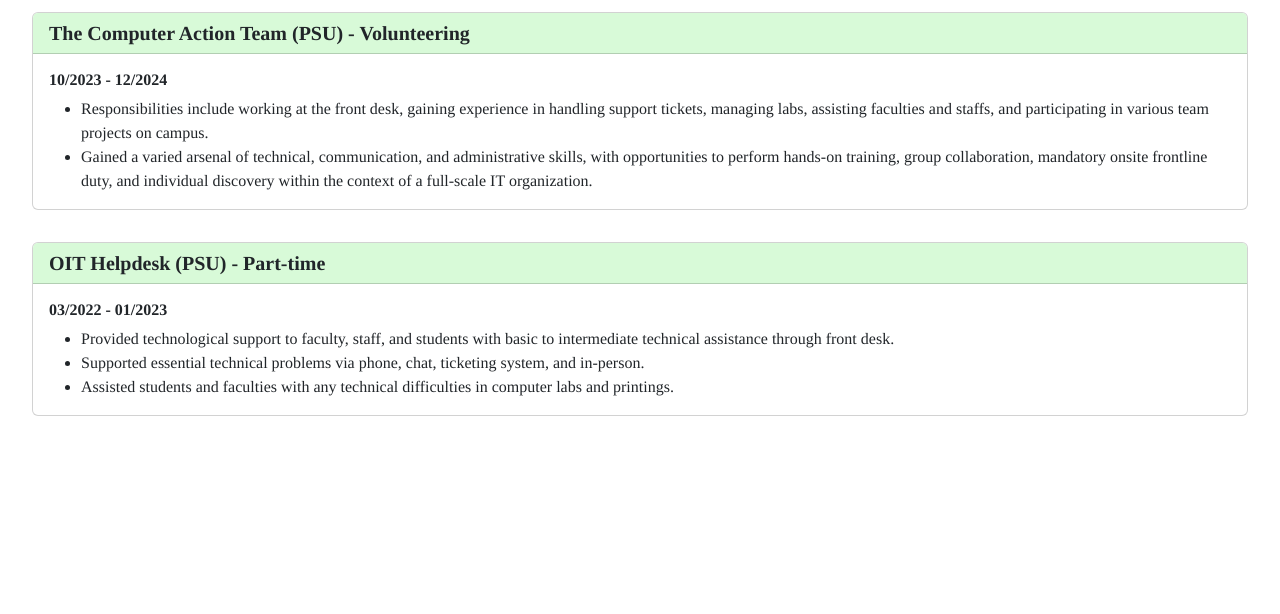
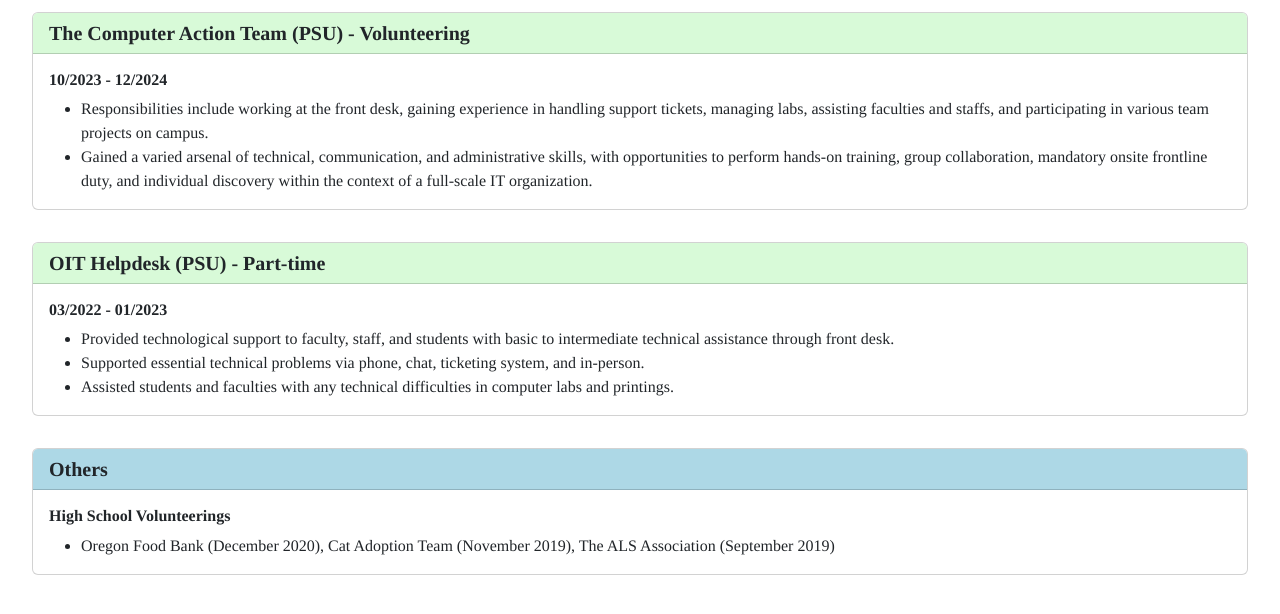
Before and after one commit to AndyDuong12/AndyDuong12.github.io, a plain HTML site: page pages/work.html in a window 1280 px wide. Shown: the part 140-754 px from the top of the page. Drawn offline with nearby package versions, Linux system fonts and the light colour scheme.

Commit message:
Add high school volunteering in work page

```diff
--- a/assets/styles.css
+++ b/assets/styles.css
@@ -26,6 +26,11 @@
     width: 60%;
 }
 
+/* work.html */
+#volunteering {
+    background-color: lightblue;
+}
+
 /* work.html, projects.html */
 .card {
     margin: 2rem;
--- a/pages/work.html
+++ b/pages/work.html
@@ -82,5 +82,20 @@
       </div>
     </div>
     <!-------------------------->
+
+    <!-- High School Volunteerings -->
+    <div class="card">
+      <h5 class="card-header" id="volunteering">Others</h5>
+      <div class="card-body">
+        <h6 class="card-title">High School Volunteerings</h6>
+        <ul class="card-text">
+          <li>
+            Oregon Food Bank (December 2020), Cat Adoption Team (November 2019),
+            The ALS Association (September 2019)
+          </li>
+        </ul>
+      </div>
+    </div>
+    <!-------------------------->
   </main>
 </html>
```
